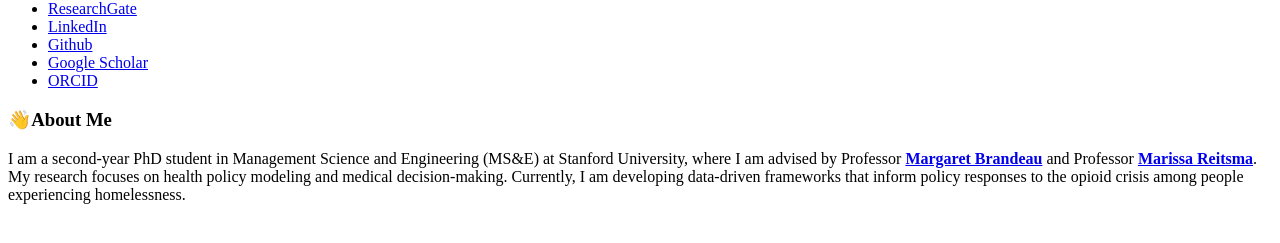
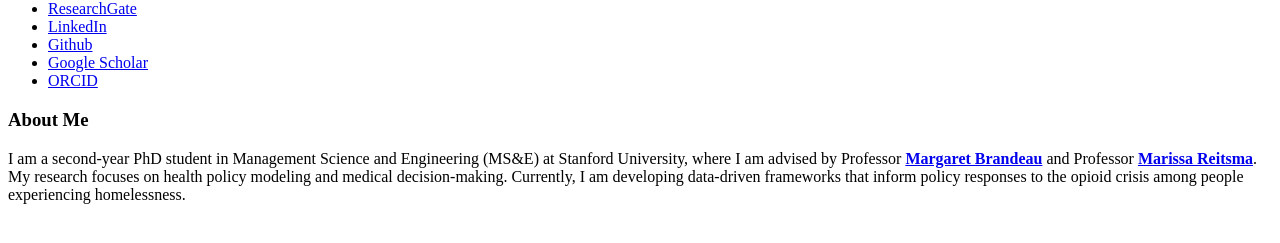
Before and after one commit to yuewei-ling/yuewei-ling.github.io, a Jekyll site: the page built from _pages/includes/intro.md, in a window 1280 px wide. Shown: the part 367-610 px from the top of the page. Built offline with Jekyll 4.4.1, drawn with Linux system fonts in a browser that asks for light colours; our own code applies the rules of GitHub Pages for plain Markdown files.

```diff
--- a/_pages/includes/intro.md
+++ b/_pages/includes/intro.md
@@ -1,3 +1,3 @@
-# 👋About Me
+# About Me
 
 I am a second-year PhD student in Management Science and Engineering (MS&E) at Stanford University, where I am advised by Professor **[Margaret Brandeau](https://profiles.stanford.edu/margaret-brandeau)** and Professor **[Marissa Reitsma](https://healthpolicy.fsi.stanford.edu/people/marissa-reitsma)**. My research focuses on health policy modeling and medical decision-making. Currently, I am developing data-driven frameworks that inform policy responses to the opioid crisis among people experiencing homelessness.
```
